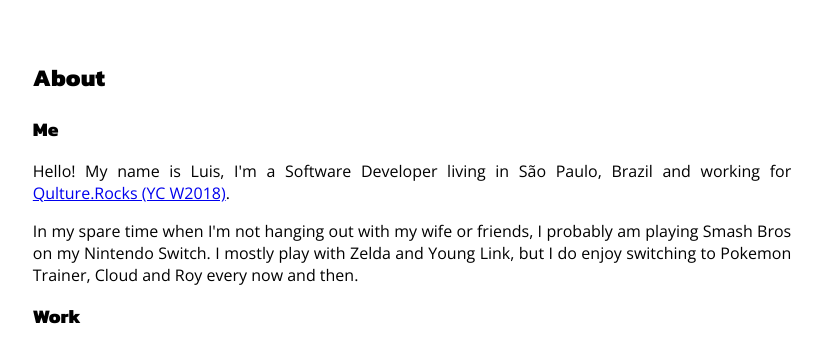
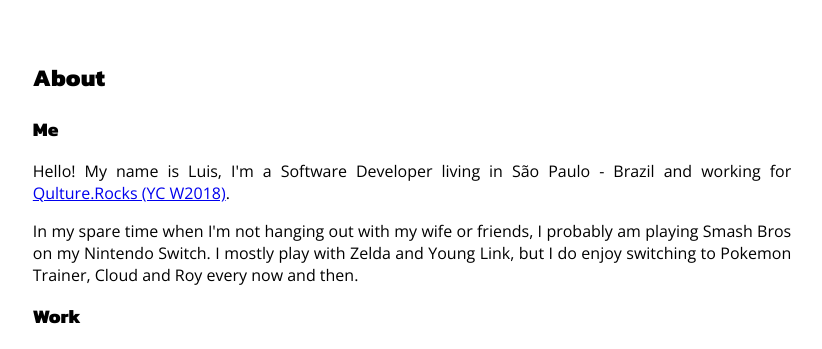
Before and after one commit to lfv89/lfv89.github.io, a Jekyll site: the page built from _pages/about.html, in a window 1280 px wide. Shown: the top 349 px of the page, without its empty margins (228-1050 px from the left). Built offline with Jekyll 4.4.1, drawn with Linux system fonts in a browser that asks for light colours; a style sheet for code colours, icons or effects is not loaded.

```diff
--- a/_config.yml
+++ b/_config.yml
@@ -2,7 +2,7 @@ me:
   name: Luis Vasconcellos
   phone: '+55 21 995100576'
   email: luis@luisvasconcellos.com
-  location: São Paulo, Brazil
+  location: São Paulo - Brazil
   website: http://luisvasconcellos.com
 
   occupation: Software Developer
```
